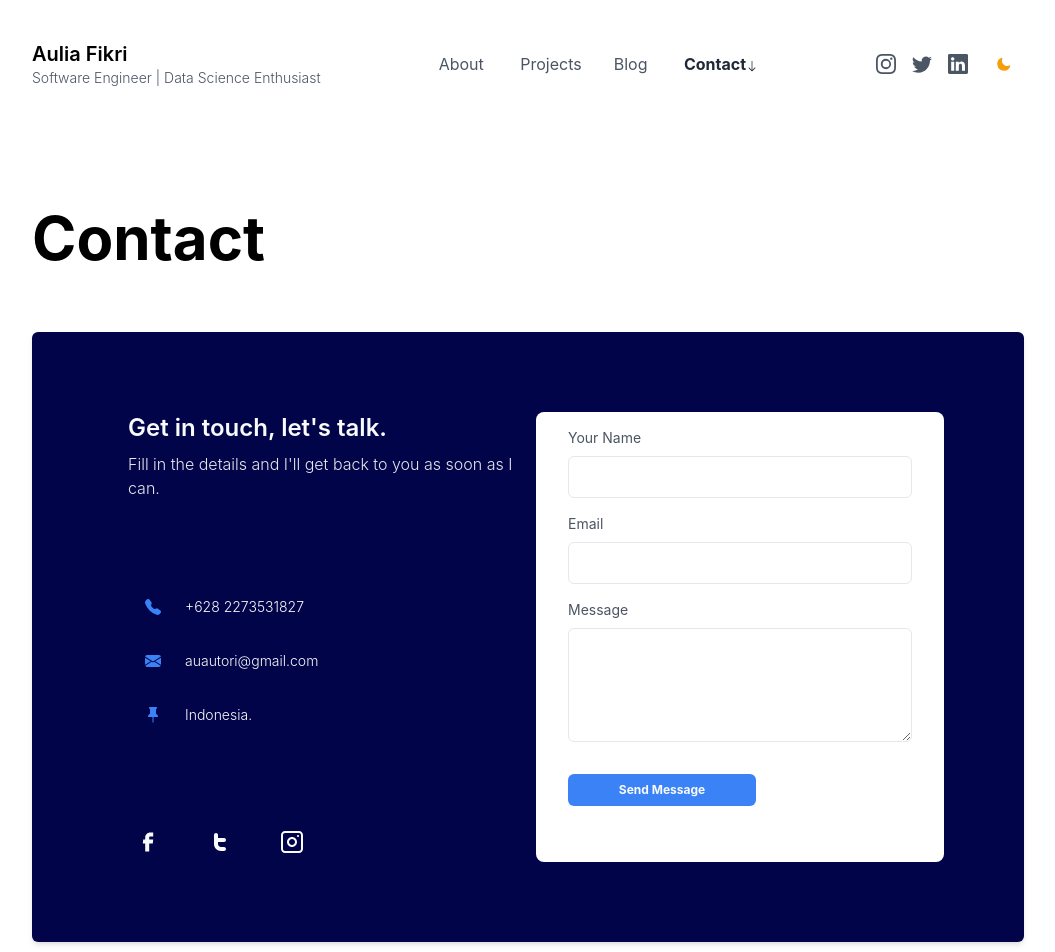
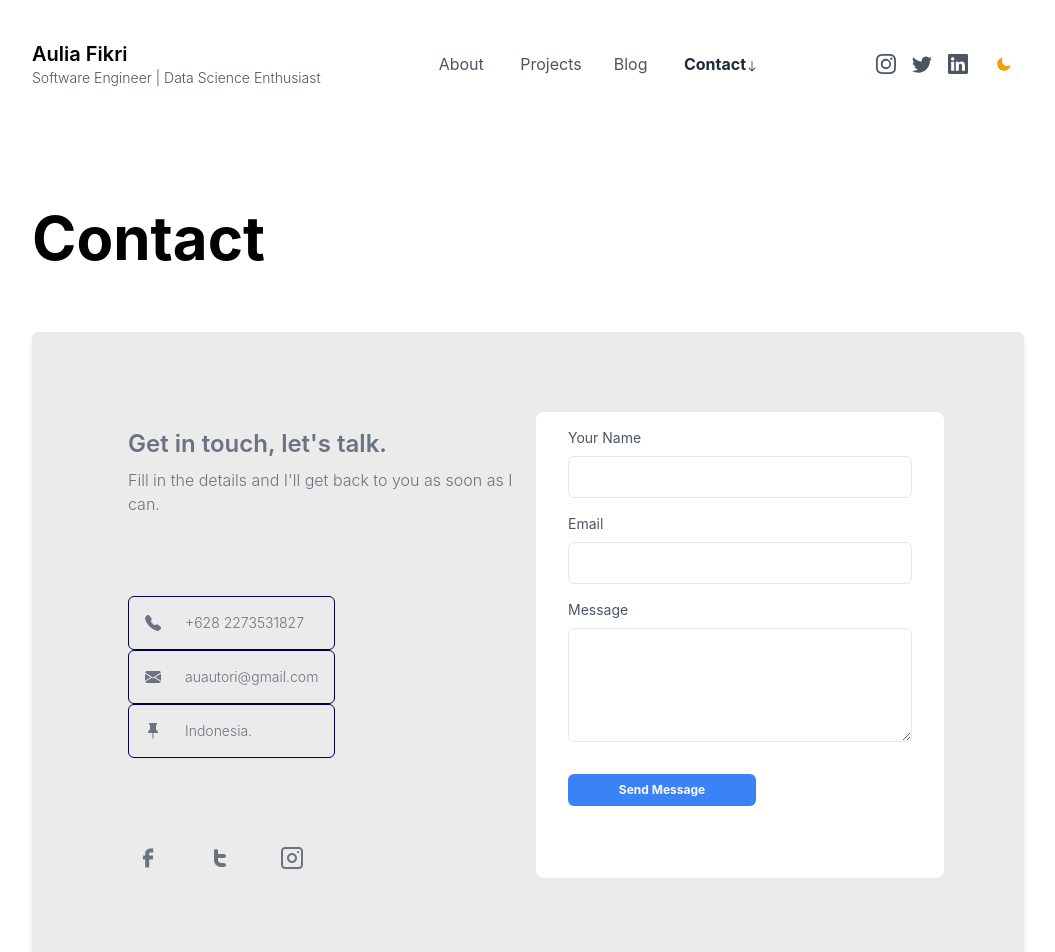
Before and after one commit to aulfik/website, a Next.js app: page /contact in a window 1280 px wide. Shown: the top 952 px of the page, without its empty margins (112-1167 px from the left). Built offline with nearby package versions, Linux system fonts and the light colour scheme.

Commit message:
Improve contact

```diff
--- a/components/Contact.js
+++ b/components/Contact.js
@@ -8,25 +8,25 @@ export default function Contact() {
         <h1 className=" text-4xl md:text-6xl font-bold py-20 text-center md:text-left">
           Contact
         </h1>
-      <div className="relative z-10 rounded-md shadow-md bg-[#02044A] p-4 md:p-10 lg:p-20 max-w-6xl mx-auto mb-20 -mt-4">
+      <div className="relative z-10 rounded-md shadow-md bg-[#ebebeb] dark:bg-gray-600 p-4 md:p-10 lg:p-20 max-w-6xl mx-auto mb-20 -mt-4">
         <div className="grid grid-cols-1 md:grid-cols-2 gap-4">
           <div className="md:ml-4">
             <header className="">
-              <h1 className="text-gray-50 font-semibold text-2xl">
+              <h1 className="text-gray-500 mt-4 dark:text-gray-300 font-semibold text-2xl">
                 Get in touch, let's talk.
               </h1>
-              <p className="font-light text-base text-gray-200 mt-2">
+              <p className="font-light text-base text-gray-500 mt-4 dark:text-gray-300 mt-2">
                 Fill in the details and I'll get back to you as soon as I can.
               </p>
             </header>
             <div className="icons-container inline-flex flex-col my-20">
-              <div className="flex flex-row items-center space-x-6 rounded-md border border-[#02044A] hover:border hover:border-blue-500 p-4">
+              <div className="flex flex-row items-center space-x-6 rounded-md border border-[#02044A] hover:border hover:border-gray-500 p-4">
                 <svg
                   xmlns="http://www.w3.org/2000/svg"
                   width="16"
                   height="16"
                   fill="currentColor"
-                  className="bi bi-telephone-fill h-4 w-4 text-blue-500"
+                  className="bi bi-telephone-fill h-4 w-4 text-gray-500"
                   viewBox="0 0 16 16"
                 >
                   <path
@@ -34,50 +34,51 @@ export default function Contact() {
                     d="M1.885.511a1.745 1.745 0 0 1 2.61.163L6.29 2.98c.329.423.445.974.315 1.494l-.547 2.19a.678.678 0 0 0 .178.643l2.457 2.457a.678.678 0 0 0 .644.178l2.189-.547a1.745 1.745 0 0 1 1.494.315l2.306 1.794c.829.645.905 1.87.163 2.611l-1.034 1.034c-.74.74-1.846 1.065-2.877.702a18.634 18.634 0 0 1-7.01-4.42 18.634 18.634 0 0 1-4.42-7.009c-.362-1.03-.037-2.137.703-2.877L1.885.511z"
                   />
                 </svg>
-                <p className="text-gray-50 font-light text-sm">
+                <p className="text-gray-500 dark:text-gray-300 font-light text-sm">
                   {userData.phone}
                 </p>
               </div>
-              <div className="flex flex-row items-center space-x-6 rounded-md border border-[#02044A] hover:border hover:border-blue-500 p-4">
+              <div className="flex flex-row items-center space-x-6 rounded-md border border-[#02044A] hover:border hover:border-gray-500 p-4">
                 <svg
                   xmlns="http://www.w3.org/2000/svg"
                   width="16"
                   height="16"
                   fill="currentColor"
-                  className="bi bi-envelope-fill h-4 w-4 text-blue-500"
+                  className="bi bi-envelope-fill h-4 w-4 text-gray-500"
                   viewBox="0 0 16 16"
                 >
                   <path d="M.05 3.555A2 2 0 0 1 2 2h12a2 2 0 0 1 1.95 1.555L8 8.414.05 3.555zM0 4.697v7.104l5.803-3.558L0 4.697zM6.761 8.83l-6.57 4.027A2 2 0 0 0 2 14h12a2 2 0 0 0 1.808-1.144l-6.57-4.027L8 9.586l-1.239-.757zm3.436-.586L16 11.801V4.697l-5.803 3.546z" />
                 </svg>
-                <p className="text-gray-50 font-light text-sm">
+                <p className="text-gray-500 dark:text-gray-300 font-light text-sm">
                   {userData.email}
                 </p>
               </div>
-              <div className="flex flex-row items-center space-x-6 rounded-md border border-[#02044A] hover:border hover:border-blue-500 p-4">
+              <div className="flex flex-row items-center space-x-6 rounded-md border border-[#02044A] hover:border hover:border-gray-500 p-4">
                 <svg
                   xmlns="http://www.w3.org/2000/svg"
                   width="16"
                   height="16"
                   fill="currentColor"
-                  className="bi bi-pin-fill h-4 w-4 text-blue-500"
+                  className="bi bi-pin-fill h-4 w-4 text-gray-500"
                   viewBox="0 0 16 16"
                 >
                   <path d="M4.146.146A.5.5 0 0 1 4.5 0h7a.5.5 0 0 1 .5.5c0 .68-.342 1.174-.646 1.479-.126.125-.25.224-.354.298v4.431l.078.048c.203.127.476.314.751.555C12.36 7.775 13 8.527 13 9.5a.5.5 0 0 1-.5.5h-4v4.5c0 .276-.224 1.5-.5 1.5s-.5-1.224-.5-1.5V10h-4a.5.5 0 0 1-.5-.5c0-.973.64-1.725 1.17-2.189A5.921 5.921 0 0 1 5 6.708V2.277a2.77 2.77 0 0 1-.354-.298C4.342 1.674 4 1.179 4 .5a.5.5 0 0 1 .146-.354z" />
                 </svg>
-                <p className="text-gray-50 font-light text-sm">
+                <p className="text-gray-500 dark:text-gray-300 font-light text-sm">
                   {userData.address}
                 </p>
               </div>
             </div>
+
             <div className="social-icons flex flex-row space-x-8">
               <a
-                href={userData.socialLinks.facebook}
-                className="h-10 w-10 rounded-full hover:bg-blue-500 flex items-center justify-center cursor-pointer"
+                href={userData.socialLinks.facebook} target="_blank"
+                className="h-10 w-10 rounded-full hover:bg-gray-300 dark:bg-gray-500 flex items-center justify-center cursor-pointer"
               >
                 <svg
                   width="24"
                   height="24"
-                  className="text-gray-50"
+                  className="text-gray-500 dark:text-gray-300"
                   viewBox="0 0 24 24"
                   fill="none"
                   xmlns="http://www.w3.org/2000/svg"
@@ -89,13 +90,13 @@ export default function Contact() {
                 </svg>
               </a>
               <a
-                href={userData.socialLinks.twitter}
-                className="h-10 w-10 rounded-full hover:bg-blue-500 flex items-center justify-center cursor-pointer"
+                href={userData.socialLinks.twitter} target="_blank"
+                className="h-10 w-10 rounded-full hover:bg-gray-300 dark:bg-gray-500 flex items-center justify-center cursor-pointer"
               >
                 <svg
                   width="24"
                   height="24"
-                  className="text-gray-50"
+                  className="text-gray-500 dark:text-gray-300"
                   viewBox="0 0 24 24"
                   fill="none"
                   xmlns="http://www.w3.org/2000/svg"
@@ -109,13 +110,13 @@ export default function Contact() {
                 </svg>
               </a>
               <a
-                href={userData.socialLinks.instagram}
-                className="h-10 w-10 rounded-full hover:bg-blue-500 flex items-center justify-center cursor-pointer"
+                href={userData.socialLinks.instagram} target="_blank"
+                className="h-10 w-10 rounded-full hover:bg-gray-300 dark:bg-gray-500 flex items-center justify-center cursor-pointer"
               >
                 <svg
                   width="24"
                   height="24"
-                  className="text-gray-50"
+                  className="text-gray-500 dark:text-gray-300"
                   viewBox="0 0 24 24"
                   fill="none"
                   xmlns="http://www.w3.org/2000/svg"
```
